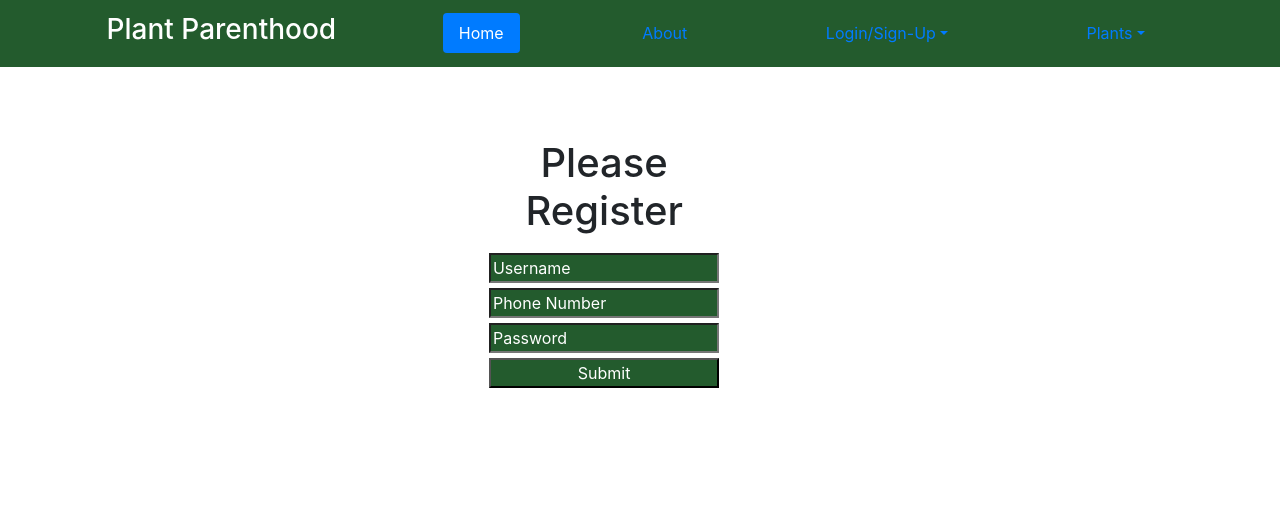
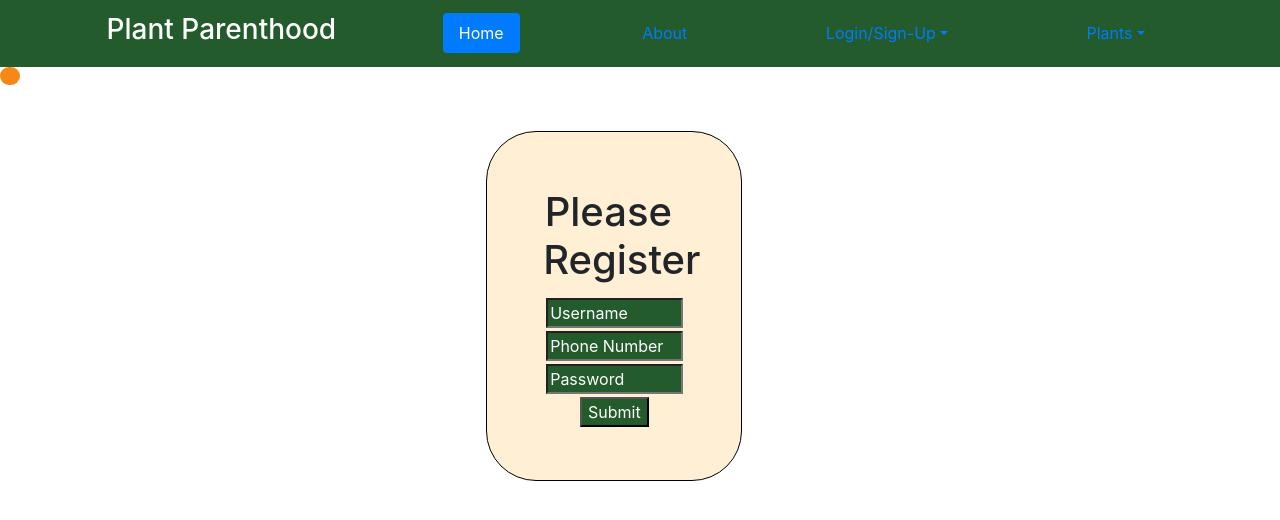
Before and after one commit to water-my-plants-2/Frontend-React, a React (Create React App) app: page /Register in a window 1280 px wide. Shown: the top 520 px of the page. Built offline with nearby package versions, Linux system fonts and the light colour scheme.

Commit message:
used third party data

```diff
--- a/src/FormReg2.js
+++ b/src/FormReg2.js
@@ -25,6 +25,7 @@ export default function FormReg2(){
 
     return(
         <form onSubmit={handleSubmit(onSubmit)}>
+            <div className='dark-mode__toggle'>
             <h1>Please Register</h1>
 
             <input type='text' placeholder='Username' name='username' ref={register({required: true, minLength:4})}/>
@@ -34,6 +35,7 @@ export default function FormReg2(){
             {errors.number && <p>Number must be 5 characters</p>}
             {errors.password && <p>Password must be 5 characters</p>}
             <input id='submit' type='submit'/>
+            </div>
         </form>
     )
 }
--- a/src/Nav.js
+++ b/src/Nav.js
@@ -1,11 +1,16 @@
 import React from 'react'
 import * as ReactBootStrap from 'react-bootstrap'
-
+import { useDarkMode } from './useDarkMode'
 
 export default function NavDropdownExample() {
   // const handleSelect = (eventKey) => alert(`selected ${eventKey}`);
+  const [darkMode, setDarkMode] = useDarkMode(false)
+  const toggleMode = e =>{
+    e.preventDefault()
+    setDarkMode(!darkMode)
+  }
   return (
-      <div>
+    <div>
     <ReactBootStrap.Nav variant="pills" activeKey="1">
         <h3>Plant Parenthood</h3>
       <ReactBootStrap.Nav.Item>
@@ -28,6 +33,10 @@ export default function NavDropdownExample() {
         <ReactBootStrap.NavDropdown.Item href="/plant-form">Add Plants</ReactBootStrap.NavDropdown.Item>
       </ReactBootStrap.NavDropdown>
     </ReactBootStrap.Nav>
+    <ReactBootStrap.Nav.Item class='dark-mode__toggle'
+          onClick={toggleMode}
+          className={darkMode ? 'toggle toggled' : 'toggle'}>
+    </ReactBootStrap.Nav.Item>
     </div>
-  );
+  )
 }
--- a/src/Profile.js
+++ b/src/Profile.js
@@ -1,11 +1,24 @@
-import React from 'react'
+import React, {useState, useEffect} from 'react'
+import axios from 'axios'
+
+export default function Profile(props){
+    const [info, setInfo] = useState([])
+    useEffect(() =>{
+        axios
+        .get('https://api.nasa.gov/planetary/apod?api_key=DEMO_KEY')
+        .then(response => {
+            setInfo(response.data)
+        })
+        .catch(error => {
+            console.log(error)
+        })
+    },[])
 
 
-export default function Profile(){
     return(
         <div>
             <h1>Profile Page</h1>
-            <img src="https://vignette.wikia.nocookie.net/marvelcinematicuniverse/images/4/4f/Jessica_Jones_Season_2_Promotional.png/revision/latest/top-crop/width/360/height/360?cb=20180626040112" alt="Girl in a jacket" width="360" height="360"></img>
+            <img src={info.url} alt={info.title} width="360" height="360"></img>
 
             <p id='info'>Username: JessicaJones</p>
             <p id='info'>Phone Number: 555-555-5555</p>
--- a/src/index.css
+++ b/src/index.css
@@ -26,7 +26,6 @@ form input{
   color: white;
 }
 form{
-  background-color: ;
   display: flex;
   flex-direction: column;
   padding: 5%;
@@ -58,3 +57,34 @@ p{
   margin-left: 35%;
   border-radius: 15px;
 }
+.dark-mode__toggle {
+  background: papayawhip;
+  border-radius: 50px;
+  border: 1px solid black;
+  padding: 20%;
+}
+
+.toggle {
+  background: #f68819;
+  border-radius: 50px;
+  height: 18px;
+  left: 0;
+  position: absolute;
+  transition: 0.2s;
+  width: 20px;
+}
+
+.toggled {
+  left: 18px;
+}
+.dark-mode {
+  color: #313843;
+  background-color: #313843;
+}
+.dark-mode .nav {
+  background-color: #1F2022;
+  border: none;
+}
+.dark-mode h1{
+  color: dodgerblue;
+}
--- /dev/null
+++ b/src/useDarkMode.js
@@ -0,0 +1,16 @@
+import { useEffect } from 'react'
+import { useLocalStorage } from './useLocalStorage'
+
+export const useDarkMode = key => {
+    const [darkMode, setDarkMode] = useLocalStorage(key)
+
+    useEffect(() => {
+        if (darkMode === true){
+            document.body.classList.add('dark-mode')
+        }
+        else {
+            document.body.classList.remove('dark-mode')
+        }
+    },[darkMode])
+    return[darkMode, setDarkMode]
+}
--- /dev/null
+++ b/src/useLocalStorage.js
@@ -0,0 +1,14 @@
+import { useState } from 'react'
+
+export const useLocalStorage = (key, initialValue) =>{
+    const [storedValue, setStoredValue] = useState(() =>{
+        const item = window.localStorage.getItem(key)
+        return item ? JSON.parse(item) : initialValue
+    })
+
+    const setValue = value => {
+        setStoredValue(value)
+        window.localStorage.setItem(key, JSON.stringify(value))
+    }
+    return[storedValue, setValue]
+}
```
